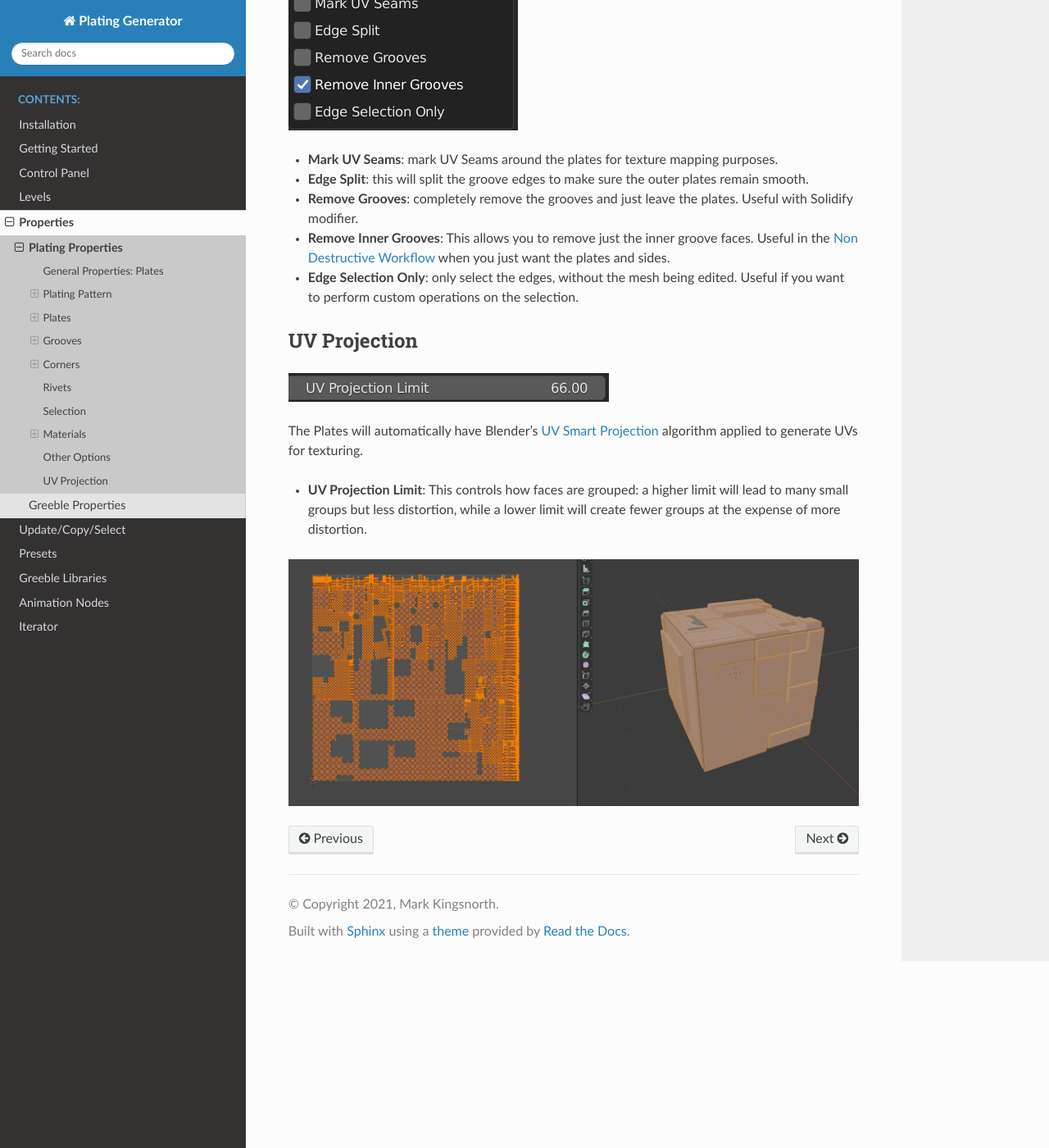
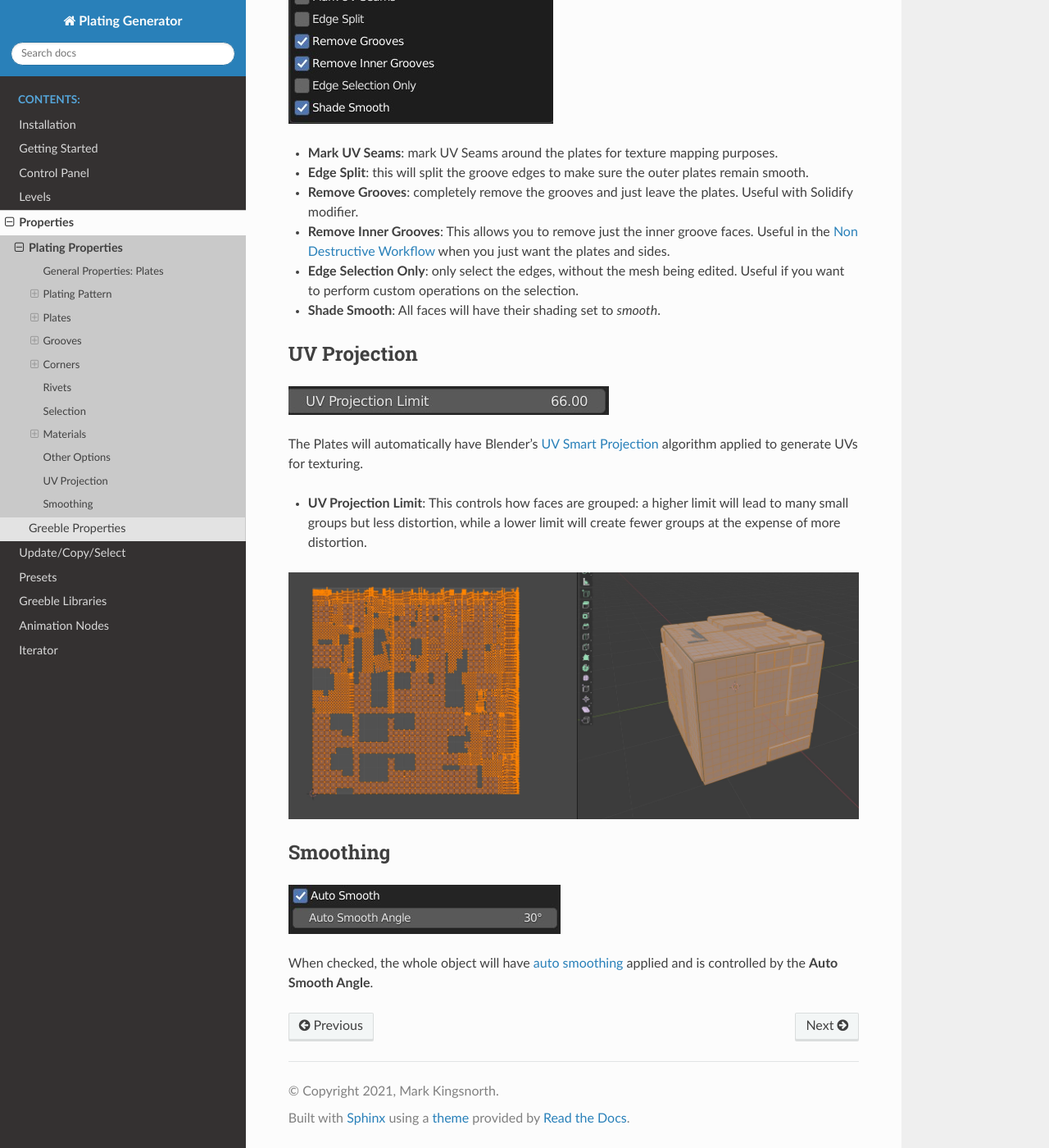
Before and after one commit to mkingsnorth/plating_generator_docs, a Sphinx documentation site: the page built from docs/parameters/properties/plating_props.rst, in a window 1280 px wide and 1400 px high, scrolled down 17673 px. Shown: the whole window at 82% size. Built offline with Sphinx 7.4.7 and the Read the Docs theme 2.0.0, drawn with Linux system fonts in a browser that asks for light colours; pages that are not in the unit, such as notebooks, are missing from menus.

Commit message:
Added smoothing options

```diff
--- a/docs/parameters/properties/plating_props.rst
+++ b/docs/parameters/properties/plating_props.rst
@@ -398,7 +398,7 @@ Other Options
 * **Remove Grooves**: completely remove the grooves and just leave the plates. Useful with Solidify modifier.
 * **Remove Inner Grooves**: This allows you to remove just the inner groove faces.  Useful in the :ref:`Non Destructive Workflow` when you just want the plates and sides.
 * **Edge Selection Only**: only select the edges, without the mesh being edited.  Useful if you want to perform custom operations on the selection.
-
+* **Shade Smooth**: All faces will have their shading set to *smooth*.
 
 *****************************
 UV Projection
@@ -418,3 +418,18 @@ The Plates will automatically have Blender's |UV Smart Projection| algorithm app
 .. |UV Smart Projection| raw:: html
 
    <a href="https://docs.blender.org/manual/en/2.79/editors/uv_image/uv/editing/unwrapping/mapping_types.html#smart-uv-project" target="_blank">UV Smart Projection</a>
+
+
+*****************************
+Smoothing
+*****************************
+
+.. image:: ../../images/prop_auto_smooth.jpg
+    :alt: UV Projection on Plates
+
+When checked, the whole object will have |auto smoothing| applied and is controlled by the **Auto Smooth Angle**.
+
+
+.. |auto smoothing| raw:: html
+
+   <a href="https://docs.blender.org/manual/en/2.79/modeling/meshes/editing/normals.html#auto-smooth" target="_blank">auto smoothing</a>
```
Also changed, not shown: docs/images/prop_auto_smooth.jpg (added), docs/images/prop_other_options.jpg, 9 other files.
